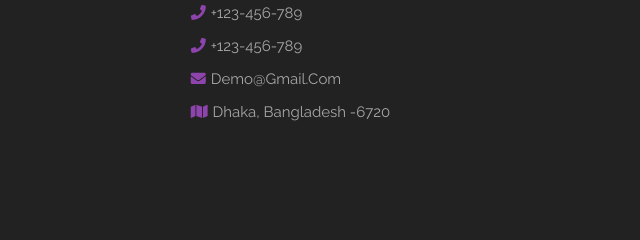
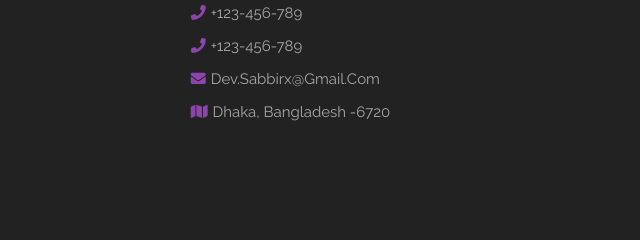
Before and after one commit to sabbir-frontend/travel-website, a plain HTML site: page index.html in a window 1280 px wide. Shown: the part 2831-3071 px from the top of the page, 640-1280 px from the left. Drawn offline with nearby package versions, Linux system fonts and the light colour scheme.

Commit message:
Update index.html

```diff
--- a/index.html
+++ b/index.html
@@ -285,7 +285,7 @@
             <h3>Contact Info</h3>
             <a href="#"><i class="fas fa-phone"></i>+123-456-789</a>
             <a href="#"><i class="fas fa-phone"></i>+123-456-789</a>
-            <a href="#"><i class="fas fa-envelope"></i>demo@gmail.com</a>
+            <a href="#"><i class="fas fa-envelope"></i>dev.sabbirx@gmail.com</a>
             <a href="#"><i class="fas fa-map"></i>Dhaka, Bangladesh -6720</a>
         </div>
 
```
